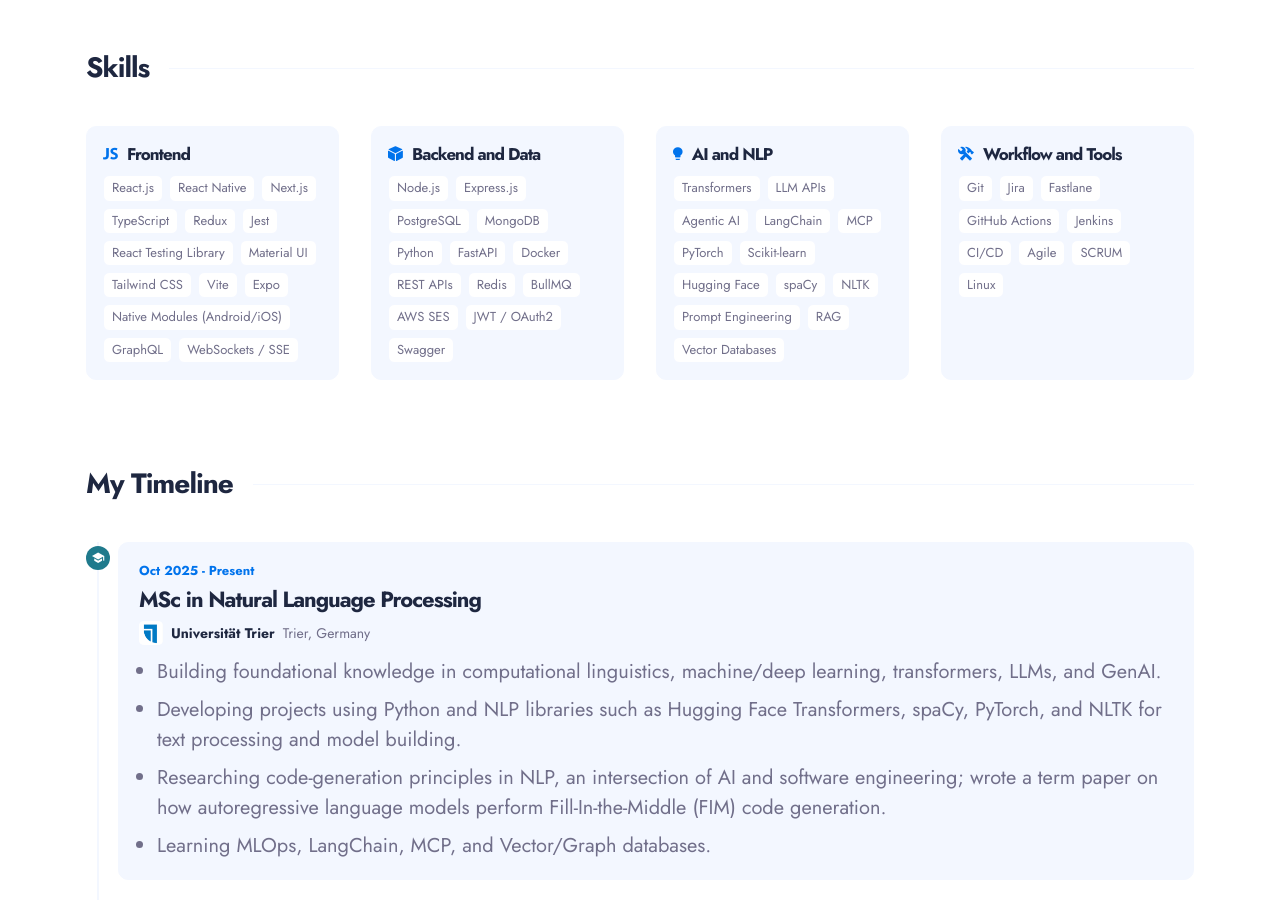
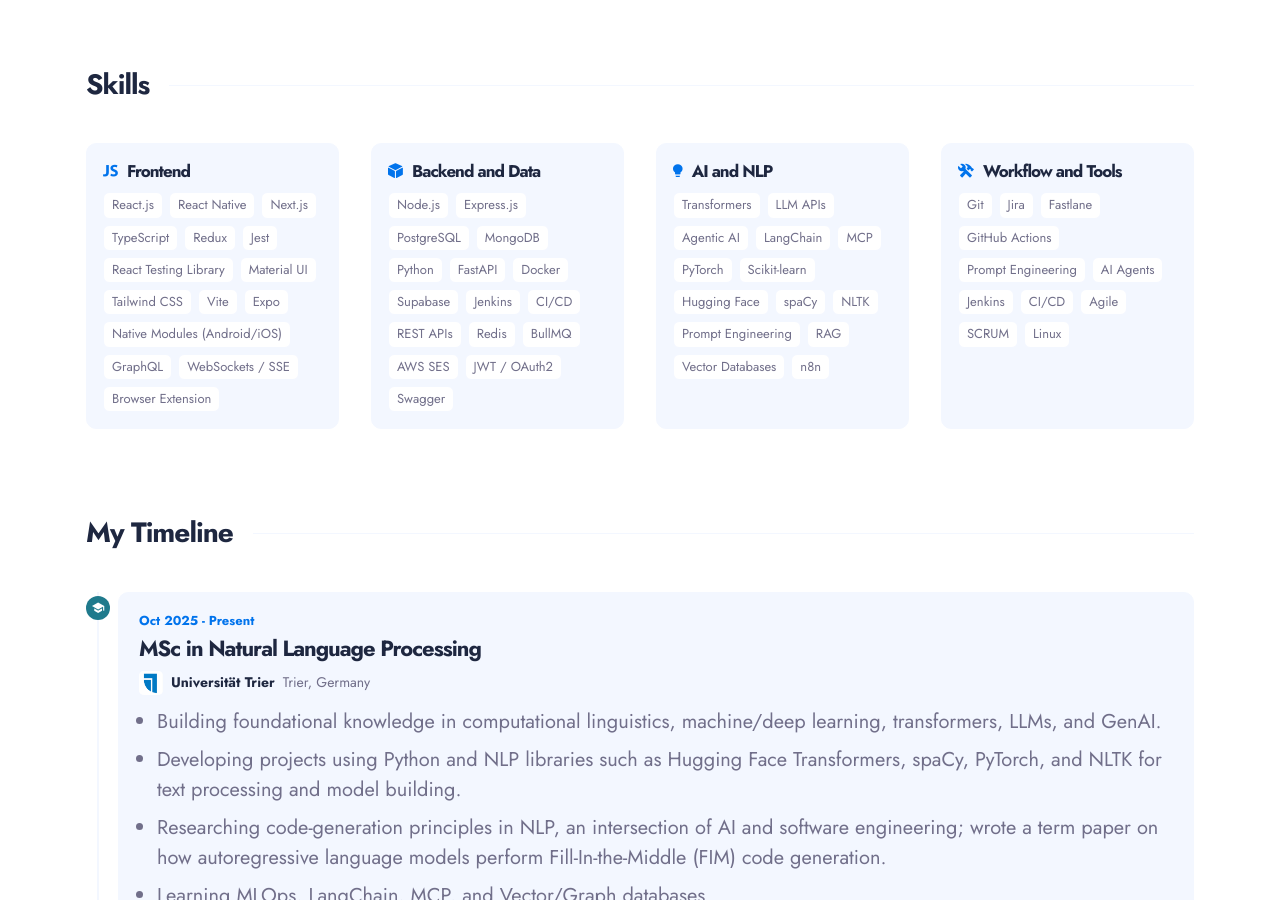
Before and after one commit to bhuwanadhikari/bhuwanadhikari.github.io, a Jekyll site: the page built from index.html, in a window 1280 px wide and 900 px high, scrolled down 612 px. Built offline with Jekyll 4.4.1, drawn with Linux system fonts in a browser that asks for light colours; nearby versions of some CDN libraries.

Commit message:
update my page

```diff
--- a/_includes/header.html
+++ b/_includes/header.html
@@ -9,7 +9,7 @@
           {% if site.logo %}
             <img class="logo__image" src="{{ site.baseurl }}{{ site.logo }}" alt="{{ site.title }}">
           {% else %}
-            {{ site.title }}
+            <span style="display:inline-flex;align-items:center;gap:6px;"><img class="logo__icon" src="{{ site.baseurl }}/images/app/my_logo.png" alt="logo" style="height:40px;width:40px;object-fit:contain;clip-path:inset(10% round 6px);">{{ site.title }}</span>
           {% endif %}
           </a>
         </div>
--- a/index.html
+++ b/index.html
@@ -76,6 +76,7 @@
             <span>Native Modules (Android/iOS)</span>
             <span>GraphQL</span>
             <span>WebSockets / SSE</span>
+            <span>Browser Extension</span>
           </div>
         </div>
       </div>
@@ -90,6 +91,9 @@
             <span>Python</span>
             <span>FastAPI</span>
             <span>Docker</span>
+            <span>Supabase</span>
+            <span>Jenkins</span>
+            <span>CI/CD</span>
             <span>REST APIs</span>
             <span>Redis</span>
             <span>BullMQ</span>
@@ -116,6 +120,7 @@
             <span>Prompt Engineering</span>
             <span>RAG</span>
             <span>Vector Databases</span>
+            <span>n8n</span>
           </div>
         </div>
       </div>
@@ -127,6 +132,8 @@
             <span>Jira</span>
             <span>Fastlane</span>
             <span>GitHub Actions</span>
+            <span>Prompt Engineering</span>
+            <span>AI Agents</span>
             <span>Jenkins</span>
             <span>CI/CD</span>
             <span>Agile</span>
```
Also changed, not shown: _projects/2026-04-26-zencv.md (+1 -1 lines), favicon.ico, images/app/my_logo.png (added), images/projects/zencv_landing_page.png (added).
